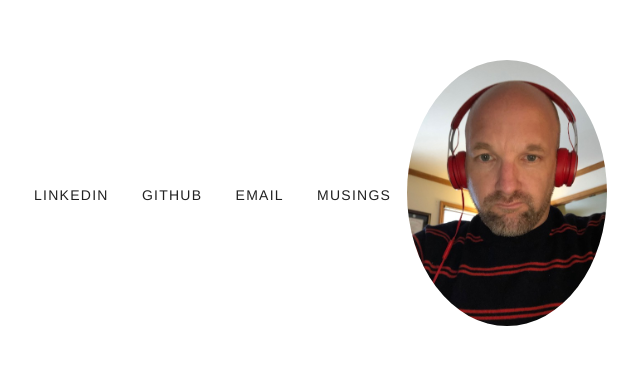
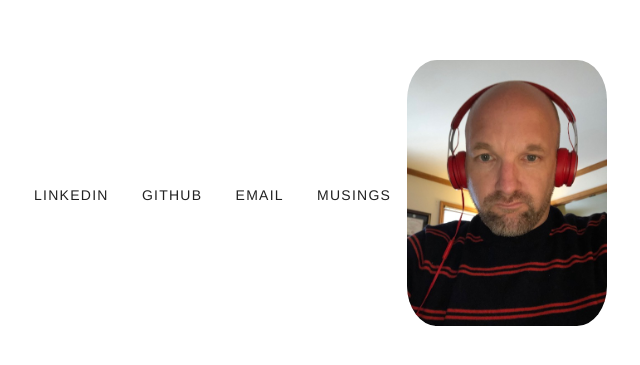
Before and after one commit to chris2934/chris_site, a Vue app: page / in a window 1280 px wide. Shown: the part 125-490 px from the top of the page, without its empty margins (328-968 px from the left). Built offline with nearby package versions, Linux system fonts and the light colour scheme.

Commit message:
change border radius

```diff
--- a/src/components/MainSite/MainImage.vue
+++ b/src/components/MainSite/MainImage.vue
@@ -13,6 +13,6 @@ export default {
 <style lang="scss">
 #me {
     width: 200px;
-    border-radius: 50%
+    border-radius: 15%
 }
 </style>
```
